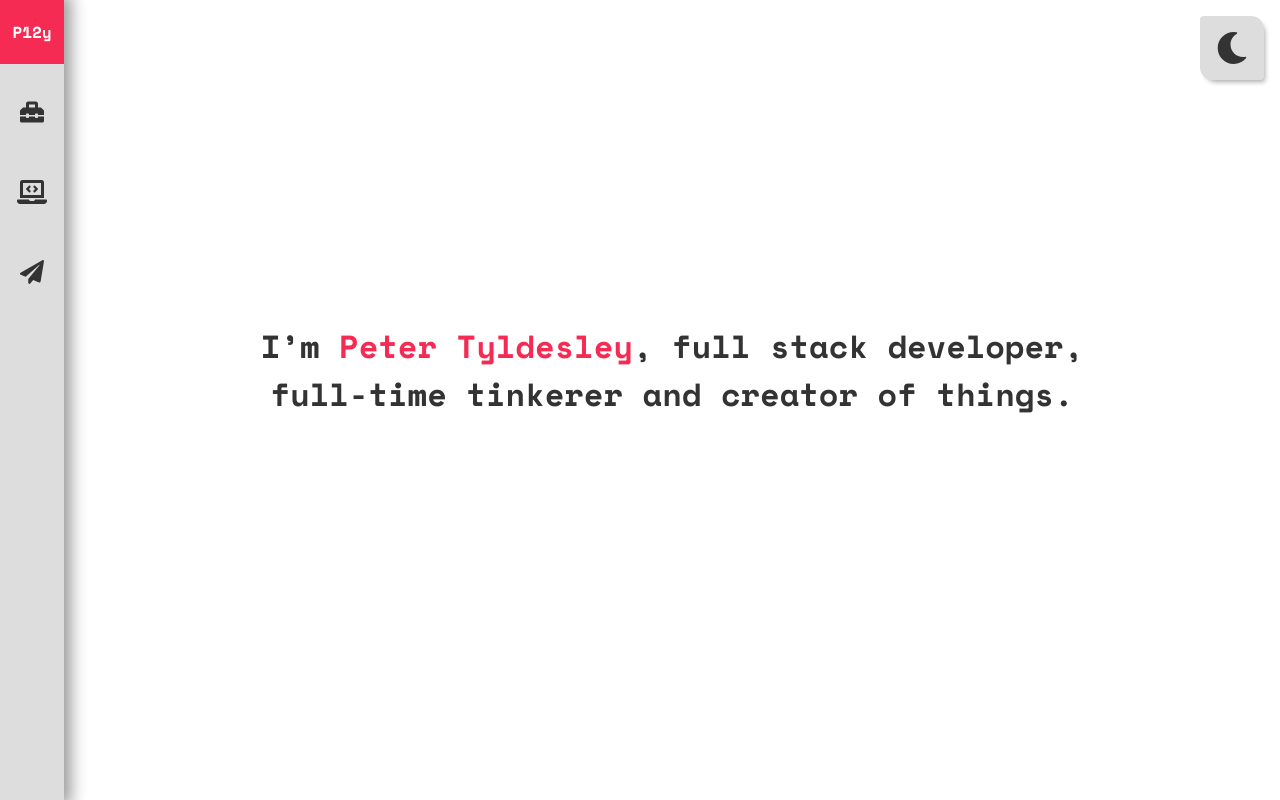
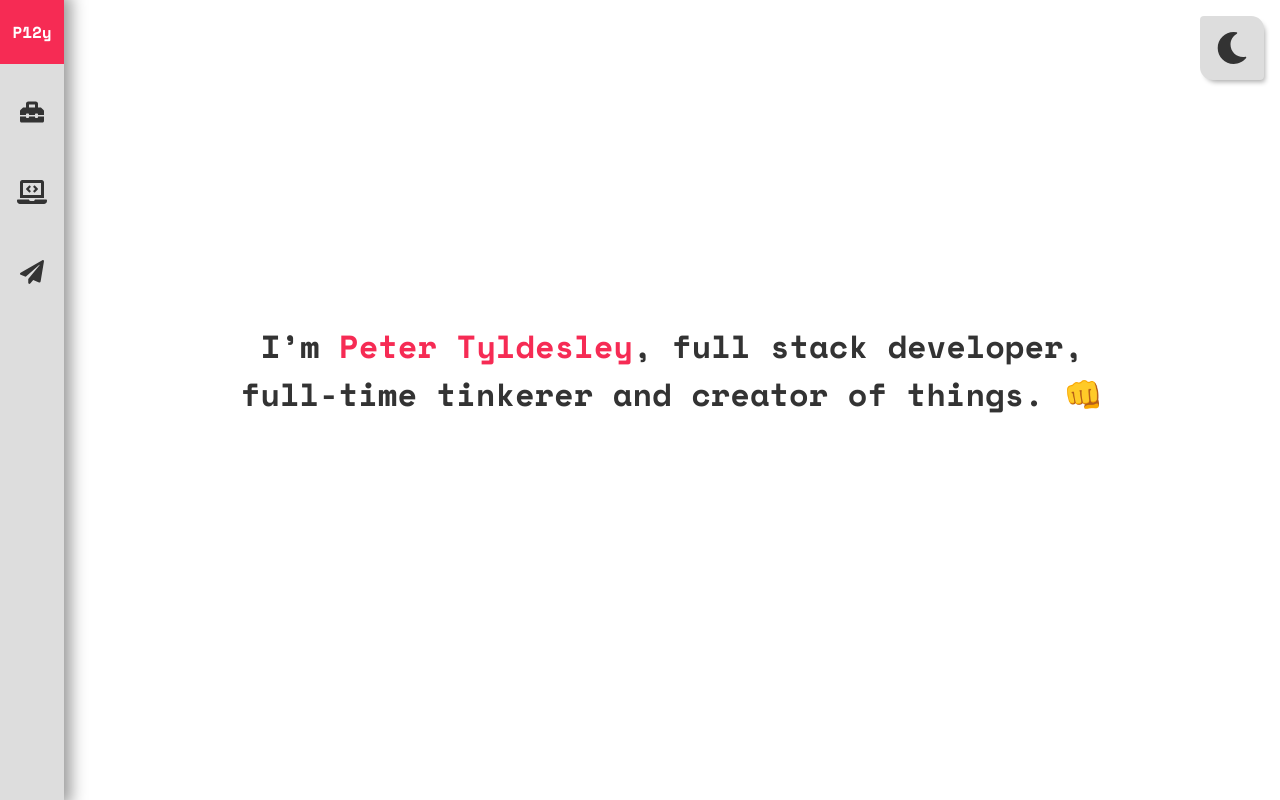
Before and after one commit to p12y/portfolio, a React (Create React App) app: page / in a window 1280 px wide. Built offline with nearby package versions, Linux system fonts and the light colour scheme.

Commit message:
Add emoji

```diff
--- a/src/components/About.js
+++ b/src/components/About.js
@@ -22,7 +22,7 @@ const ColorSpan = styled.span`
 function About() {
   return (
     <Container>
-      <TextContainer><h1>I’m <ColorSpan color="#F62B54">Peter Tyldesley</ColorSpan>, full stack developer,<br />full-time tinkerer and creator of things.</h1></TextContainer>
+      <TextContainer><h1>I’m <ColorSpan color="#F62B54">Peter Tyldesley</ColorSpan>, full stack developer,<br />full-time tinkerer and creator of things. 👊</h1></TextContainer>
     </Container>
   )
 }
```
